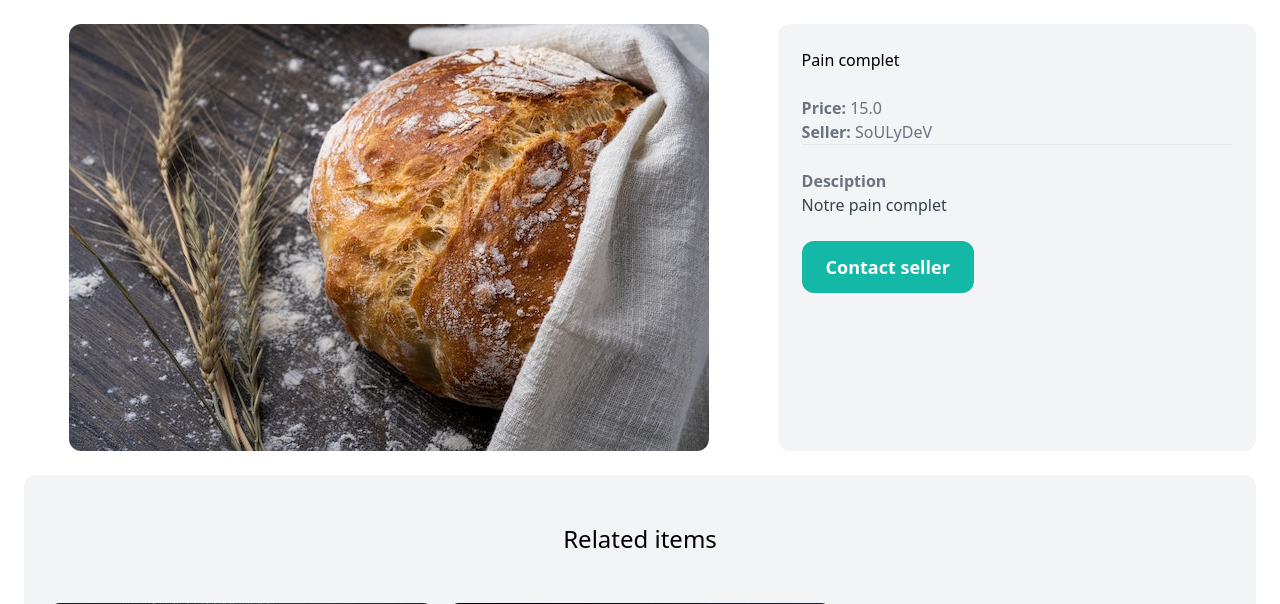
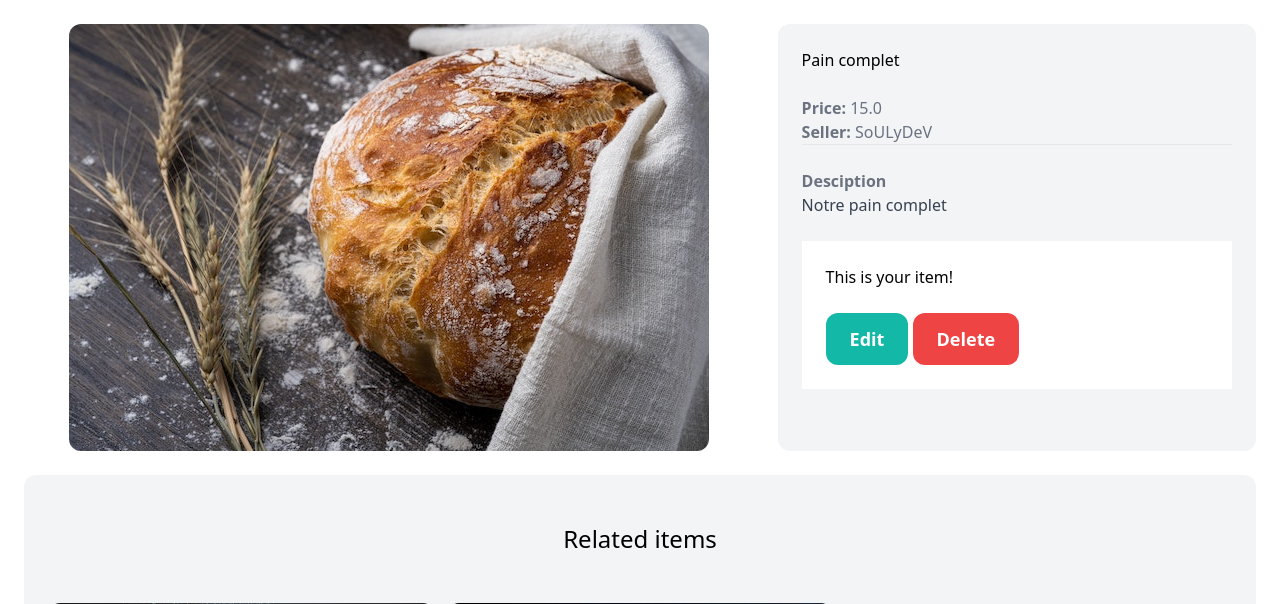
Before and after one commit to SoULyDeV/marketSite, a Django app: page /items/1/ in a window 1280 px wide. Shown: the part 77-681 px from the top of the page. Run offline with Django 4.2, Linux system fonts and the light colour scheme; a user stored in the database is signed in; data comes from the database, SQL or seed files in the repository; both versions use the stored data as it was after the commit; some libraries are stand-ins or nearby versions.

Commit message:
add a edit function and a delete

```diff
--- a/miniMarket/item/forms.py
+++ b/miniMarket/item/forms.py
@@ -27,3 +27,26 @@ class NewItemForm(forms.ModelForm):
                 'class': INPUT_CLASSES
             })
         }
+
+
+
+
+class EditItemForm(forms.ModelForm):
+    class Meta:
+        model = Item
+        fields = ('category', 'name', 'description', 'price', 'image', 'is_sold')
+
+        widgets = {
+            'name': forms.TextInput(attrs={
+                'class': INPUT_CLASSES
+            }),
+            'description': forms.Textarea(attrs={
+                'class': INPUT_CLASSES
+            }),
+            'price': forms.TextInput(attrs={
+                'class': INPUT_CLASSES
+            }),
+            'image': forms.FileInput(attrs={
+                'class': INPUT_CLASSES
+            })
+        }
--- a/miniMarket/item/templates/item/detail.html
+++ b/miniMarket/item/templates/item/detail.html
@@ -21,7 +21,15 @@
             </p>
         {% endif %}
 
-        <a href="#" class="inline-block mt-6 px-6 py-3 text-lg font-semibold bg-teal-500 text-white rounded-xl hover:bg-teal-700">Contact seller</a>
+        {% if request.user == item.created_by %}
+            <div class="mt-6 p-6 bg-white rouded-xl">
+                <p>This is your item!</p>
+                <a href="{% url 'item:edit' item.id %}" class="inline-block mt-6 px-6 py-3 text-lg font-semibold bg-teal-500 text-white rounded-xl">Edit</a>
+                <a href="{% url 'item:delete' item.id %}" class="inline-block mt-6 px-6 py-3 text-lg font-semibold bg-red-500 text-white rounded-xl">Delete</a>
+            </div>
+        {% else %}
+            <a href="#" class="inline-block mt-6 px-6 py-3 text-lg font-semibold bg-teal-500 text-white rounded-xl hover:bg-teal-700">Contact seller</a>
+        {% endif %}
     </div>
 </div>
 
--- a/miniMarket/item/urls.py
+++ b/miniMarket/item/urls.py
@@ -7,4 +7,6 @@ app_name = 'item'
 urlpatterns = [
     path('new/', views.new, name='new'),
     path('<int:pk>/', views.detail, name='detail'),
+    path('<int:pk>/delete/', views.delete, name='delete'),
+    path('<int:pk>/edit/', views.edit, name='edit'),
 ]
--- a/miniMarket/item/views.py
+++ b/miniMarket/item/views.py
@@ -1,7 +1,7 @@
 from django.contrib.auth.decorators import login_required
 from django.shortcuts import render, get_object_or_404, redirect
 
-from .forms import NewItemForm
+from .forms import NewItemForm, EditItemForm
 from .models import Item
 
 # Create your views here.
@@ -20,7 +20,7 @@ def detail(request, pk):
 @login_required
 def new(request):
     if request.method == 'POST':
-        form = NewItemForm(request.POST, request.FILES)
+        form = EditItemForm(request.POST, request.FILES)
 
         if form.is_valid():
             item = form.save(commit=False)
@@ -35,3 +35,31 @@ def new(request):
         'form': form,
         'title': 'New Item',
     })
+
+@login_required
+def edit(request, pk):
+
+    item = get_object_or_404(Item , pk=pk, created_by=request.user)
+
+    if request.method == 'POST':
+        form = NewItemForm(request.POST, request.FILES, instance=item)
+
+        if form.is_valid():
+            form.save()
+
+            return redirect('item:detail', pk=item.id)
+    else:
+        form = EditItemForm(instance=item)
+
+    return render(request, 'item/form.html', {
+        'form': form,
+        'title': 'Edit Item',
+    })
+
+
+@login_required
+def delete(request, pk):
+    item = get_object_or_404(Item , pk=pk, created_by=request.user)
+    item.delete()
+
+    return redirect('dashboard:index')
```
Also changed, not shown: miniMarket/dashboard/views.py (line endings or trailing spaces), miniMarket/db.sqlite3, miniMarket/media/item_images/croissants2_HV7g7Iz.jpg (added).
